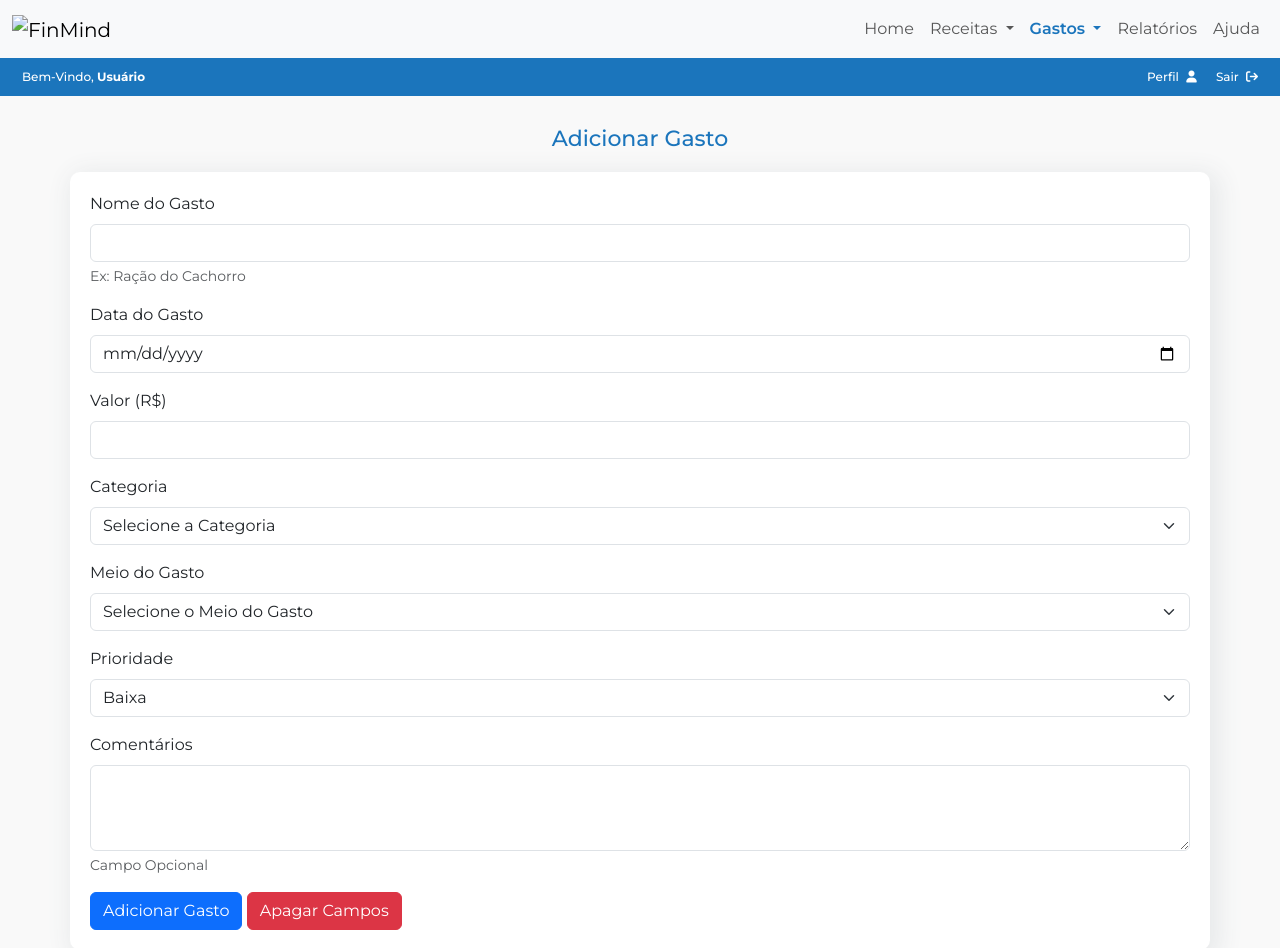
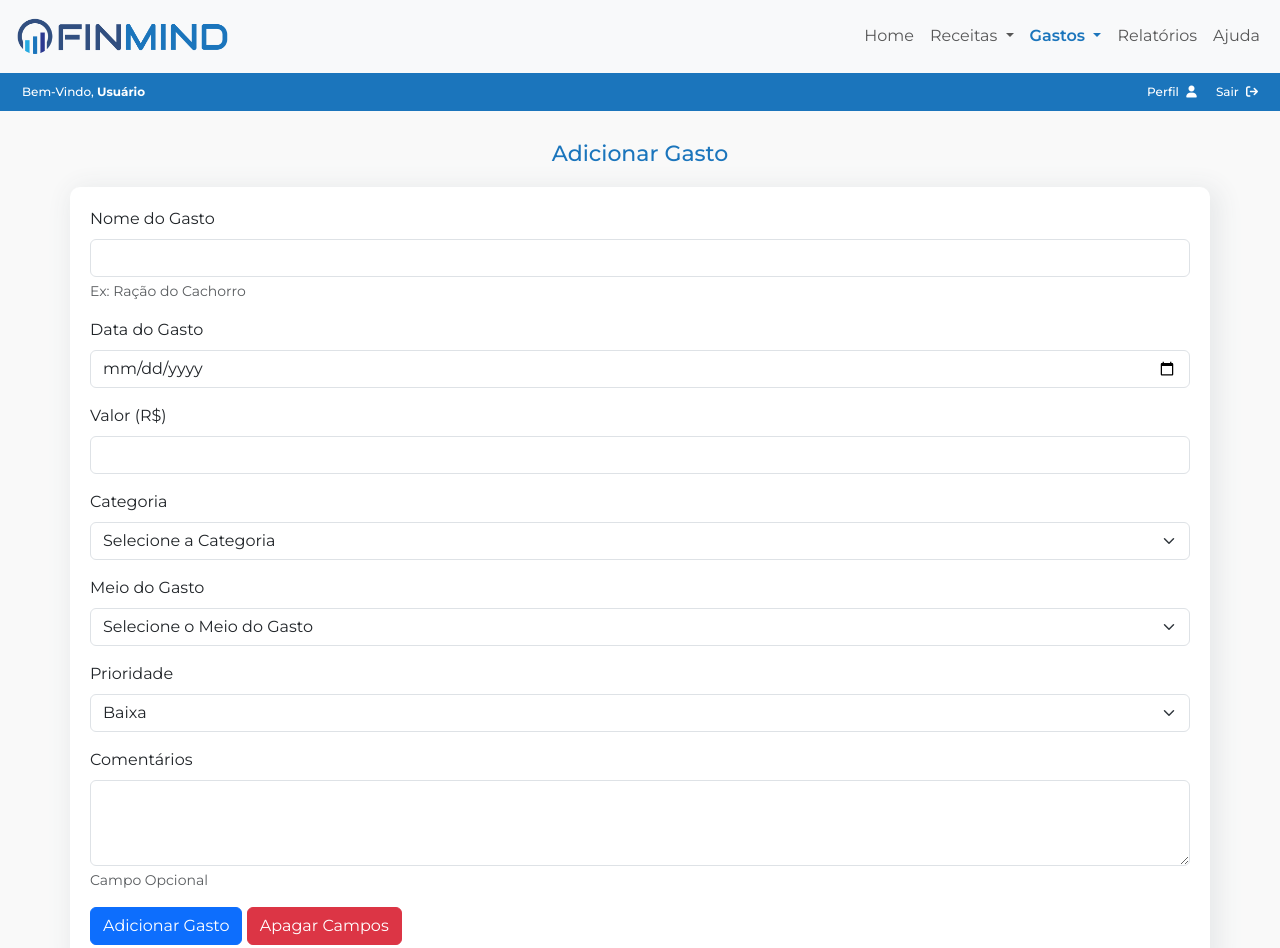
Before and after one commit to leoeliodoro/fintech, a plain HTML site: page index.html in a window 1280 px wide. Shown: the top 948 px of the page. Drawn offline with nearby package versions, Linux system fonts and the light colour scheme; the site is published under a folder, as on GitHub Pages, so addresses that start at the root find nothing.

Commit message:
Corrigindo o caminho da logo.png

```diff
--- a/index.html
+++ b/index.html
@@ -23,7 +23,7 @@
   <nav class="navbar navbar-expand-lg bg-body-tertiary">
     <div class="container-fluid">
       <a class="navbar-brand" href="#">
-        <img src="/img/logo.png" alt="FinMind" width="220">
+        <img src="img/logo.png" alt="FinMind" width="220">
       </a>
       <button class="navbar-toggler" type="button" data-bs-toggle="collapse" data-bs-target="#navbarSupportedContent"
         aria-controls="navbarSupportedContent" aria-expanded="false" aria-label="Toggle navigation">
```
Also changed, not shown: 1 other file.
